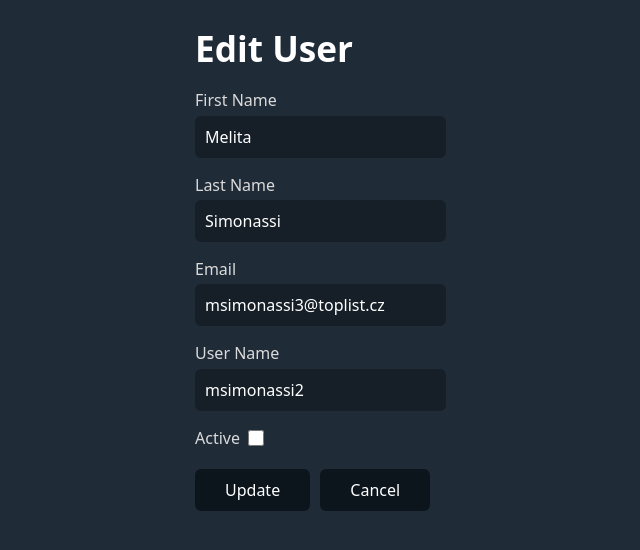
After one commit to HexeCalibre/php-demo, a PHP site: page /edit_user.php?user_id=2 in a window 1280 px wide. The commit adds this page. Shown: the top 550 px of the page, without its empty margins (45-685 px from the left). Run offline with PHP 8.4, Linux system fonts and the light colour scheme; data comes from the database, SQL or seed files in the repository.

Commit message:
Add edit_user.php

```diff
--- /dev/null
+++ b/user-admin-app/edit_user.php
@@ -0,0 +1,74 @@
+<?php
+require_once "database/db.include.php";
+require_once "includes/util.php";
+
+$user_id = $_GET['user_id'];
+$sql = "SELECT * FROM user WHERE id = ?";
+$stmt = $con->prepare($sql);
+$stmt->bind_param("i", $user_id);
+$stmt->execute();
+$result = $stmt->get_result();
+$user = $result->fetch_assoc();
+
+if (isset($_POST['update'])) {
+    $first_name = $_POST['first_name'];
+    $last_name = $_POST['last_name'];
+    $email = $_POST['email'];
+    $username = $_POST['user_name'];
+    $active = isset($_POST['active']) ? 1 : 0;
+
+
+    $sql = "UPDATE user SET first_name = ?, last_name=?, user_name=?, email=?, active = ? WHERE id = ?";
+    $stmt = $con->prepare($sql);
+    $stmt->bind_param("ssssii", $first_name, $last_name, $username, $email, $active, $user_id);
+
+    if ($stmt->execute()) {
+        redirect("view_user.php?user_id=$user_id");
+    }
+} else if (isset($_POST['cancel'])) {
+    redirect("view_user.php?user_id=$user_id");
+}
+
+?>
+
+<!DOCTYPE html>
+<html lang="en">
+
+<head>
+    <meta charset="UTF-8">
+    <meta name="viewport" content="width=device-width, initial-scale=1.0">
+    <title>Edit User</title>
+    <link rel="stylesheet" href="https://cdn.jsdelivr.net/npm/water.css@2/out/dark.css">
+</head>
+
+<body>
+    <h1>Edit User</h1>
+    <form method="post">
+        <p>
+            <label>First Name</label>
+            <input type="text" name="first_name" value="<?php echo $user['first_name'] ?>">
+        </p>
+        <p>
+            <label>Last Name</label>
+            <input type="text" name="last_name" value="<?php echo $user['last_name'] ?>">
+        </p>
+        <p>
+            <label>Email</label>
+            <input type="text" name="email" value="<?php echo $user['email'] ?>">
+        </p>
+        <p>
+            <label>User Name</label>
+            <input type="text" name="user_name" value="<?php echo $user['user_name'] ?>">
+        </p>
+        <p>
+            <label>Active</label>
+            <input type="checkbox" name="active" value="yes" <?php echo $user['active'] == 1 ? 'checked' : '' ?>>
+        </p>
+
+        <button type="submit" name="update">Update</button>
+        <button type="submit" name="cancel">Cancel</button>
+    </form>
+
+</body>
+
+</html>
--- /dev/null
+++ b/user-admin-app/includes/util.php
@@ -0,0 +1,6 @@
+<?php
+function redirect($url)
+{
+    header('Location: ' . $url);
+    die();
+}
--- a/user-admin-app/view_user.php
+++ b/user-admin-app/view_user.php
@@ -42,6 +42,7 @@ $user = $result->fetch_assoc();
         <label>Active</label>
         <input type="checkbox" disabled <?php echo $user['active'] == 1 ? 'checked' : '' ?>>
     </p>
+    <a href="edit_user.php?user_id=<?php echo $user['id'] ?>">Edit User</a>
 
 
 </body>
```
